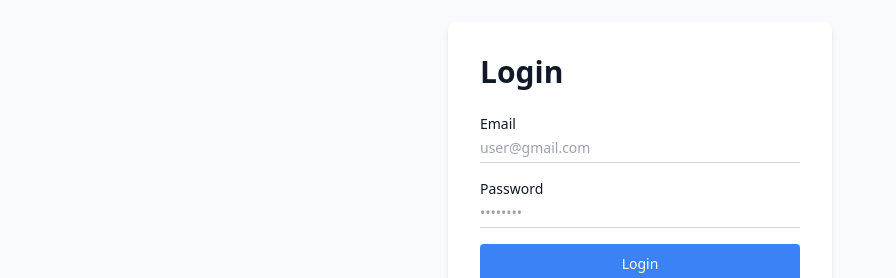
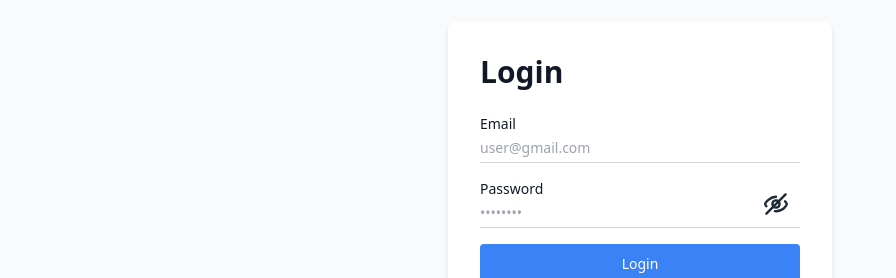
Before and after one commit to RaihanSnh/stock-opname, a React (Vite) app: page / in a window 1280 px wide. Shown: the part 231-509 px from the top of the page, without its empty margins (0-896 px from the left). Built offline with nearby package versions, Linux system fonts and the light colour scheme; no server answers.

Commit message:
[Login] Renew func

```diff
--- a/src/assets/images/icon/icon.jsx
+++ b/src/assets/images/icon/icon.jsx
@@ -71,3 +71,25 @@ export function LogoLoading() {
         </svg>
     )
 }
+
+export function EyeIconOpen() {
+    return(
+    <svg className="w-6 h-6 text-gray-800" aria-hidden="true" xmlns="http://www.w3.org/2000/svg" fill="none"
+         viewBox="0 0 20 14">
+        <g stroke="currentColor" stroke-linecap="round" stroke-linejoin="round" stroke-width="2">
+            <path d="M10 10a3 3 0 1 0 0-6 3 3 0 0 0 0 6Z"/>
+            <path d="M10 13c4.97 0 9-2.686 9-6s-4.03-6-9-6-9 2.686-9 6 4.03 6 9 6Z"/>
+        </g>
+    </svg>
+    )
+}
+
+export function EyeIconClosed() {
+    return (
+        <svg className="w-6 h-6 text-gray-800" aria-hidden="true" xmlns="http://www.w3.org/2000/svg"
+             fill="none" viewBox="0 0 20 18">
+            <path stroke="currentColor" stroke-linecap="round" stroke-linejoin="round" stroke-width="2"
+                  d="M1.933 10.909A4.357 4.357 0 0 1 1 9c0-1 4-6 9-6m7.6 3.8A5.068 5.068 0 0 1 19 9c0 1-3 6-9 6-.314 0-.62-.014-.918-.04M2 17 18 1m-5 8a3 3 0 1 1-6 0 3 3 0 0 1 6 0Z"/>
+        </svg>
+    )
+}
--- a/src/views/auth/Login.jsx
+++ b/src/views/auth/Login.jsx
@@ -3,14 +3,20 @@ import axios from 'axios';
 import Cookies from 'universal-cookie';
 import { useNavigate } from 'react-router-dom';
 import { AuthContext } from '../../App';
+import {EyeIconOpen, EyeIconClosed} from "../../assets/images/icon/icon";
 
 export default function Login() {
   const [email, setEmail] = useState('');
   const [password, setPassword] = useState('');
+  const [showPassword, setShowPassword] = useState(false);
   const [loading, setLoading] = useState(false);
   const [message, setMessage] = useState('');
   const coockies = new Cookies();
   const {setAuth} = useContext(AuthContext);
+
+  const togglePasswordVisibility = () => {
+    setShowPassword(prevShowPassword => !prevShowPassword);
+  };
 
   const handleEmail = (e) => {
     setEmail(e.target.value);
@@ -98,7 +104,7 @@ export default function Login() {
                 Password
               </label>
               <input
-              type="password"
+                  type={showPassword ? 'text' : 'password'}
                   id="password"
                   name="password"
                   className="w-full py-1 border-b border-gray-300 text-gray-900 text-sm outline-none focus:border-black placeholder:text-gray-400"
@@ -106,14 +112,18 @@ export default function Login() {
                   value={password}
                   onChange={handlePassword}
               />
+              <span
+                  className="absolute inset-y-0 right-0 flex items-center pr-3 cursor-pointer select-none"
+                  onClick={togglePasswordVisibility}
+              >
+              {showPassword ? <EyeIconOpen /> : <EyeIconClosed />}
+            </span>
               <p className='text-red-900 text-sm italic'>{message}</p>
             </div>
-          <div>
             <input
                 type={loading ? "button" : "submit"}
                 value={loading ? ('Loading...') : ('Login')}
                 className="w-full bg-blue-500 text-white text-sm font-medium px-5 py-2.5 rounded hover:bg-blue-600"/>
-          </div>
           </form>
         </div>
       </div>
```
Lines whose indentation alone changed are shown as unchanged.
